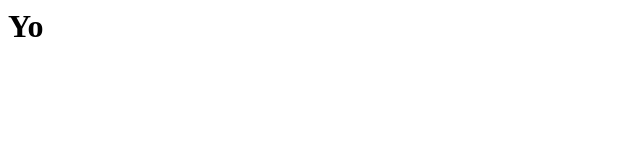
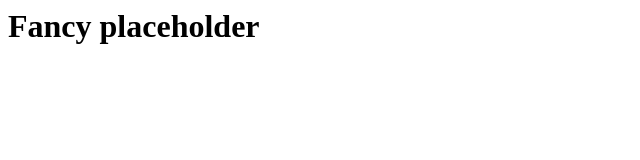
Before and after one commit to kittxd/kittxd.github.io, a plain HTML site: page index.html in a window 1280 px wide. Shown: the whole page, without its empty margins (0-640 px from the left). Drawn offline with Linux system fonts and the light colour scheme.

Commit message:
Update index.html

```diff
--- a/index.html
+++ b/index.html
@@ -1 +1 @@
-<h1>Yo</h1>
+<h1>Fancy placeholder</h1>
```
